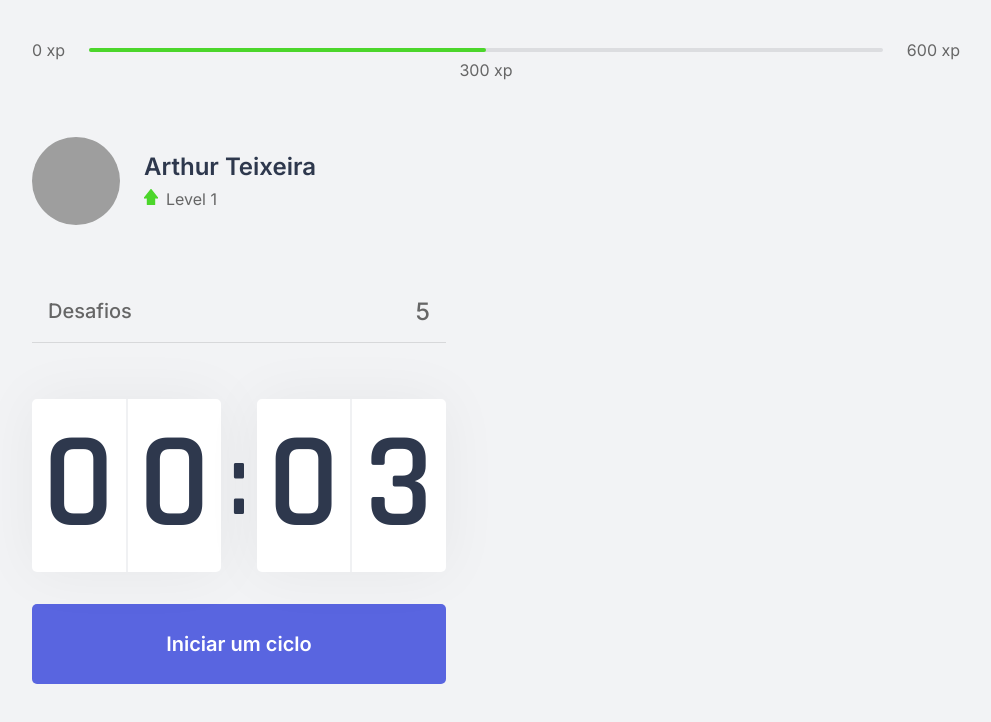
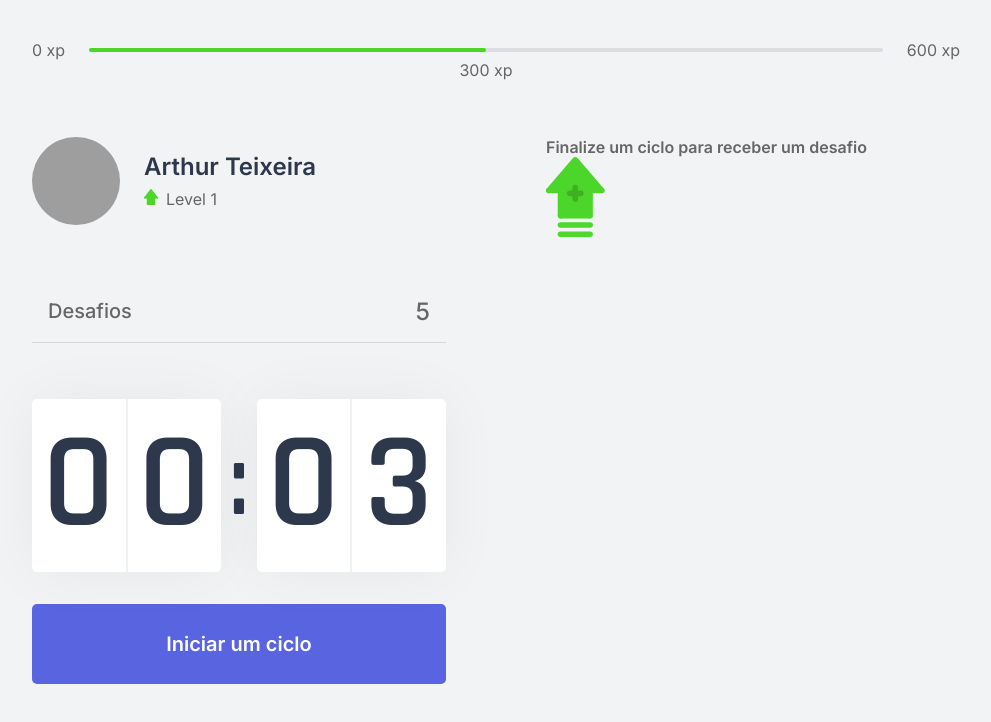
Before and after one commit to Arthur-art/ApplicationMoveit, a Next.js app in the folder moveit-next/: page / in a window 1280 px wide. Shown: the top 722 px of the page, without its empty margins (144-1135 px from the left). Built offline with nearby package versions, Linux system fonts and the light colour scheme; grey boxes are pictures that could not be loaded.

Commit message:
Creating components ChallengeBox

```diff
--- /dev/null
+++ b/moveit-next/src/components/ChallengeBox.tsx
@@ -0,0 +1,14 @@
+import styles from '../styles/components/ChallengeBox.module.css';
+
+export function ChallengeBox(){
+    return (
+        <div className={styles.challengeBoxContainer}>
+            <div className={styles.challengeNotActive}>
+                <strong>Finalize um ciclo para receber um desafio</strong>
+                <p>
+                    <img src="icons/level-up.svg" alt="Level Up" />
+                </p>
+            </div>
+        </div>
+    )
+}
--- a/moveit-next/src/pages/index.tsx
+++ b/moveit-next/src/pages/index.tsx
@@ -1,15 +1,14 @@
 import { ExperienceBar } from "../components/ExperienceBar";
 import { Profile } from "../components/Profile";
-import styles from '../styles/pages/Home.module.css'
-import {CompletedChallenges} from '../components/CompletedChallenges';
-import {Countdown} from '../components/Countdown';
-
-import Head from 'next/head';
+import { CompletedChallenges } from "../components/CompletedChallenges";
+import { Countdown } from "../components/Countdown";
+import { ChallengeBox } from "../components/ChallengeBox";
+import Head from "next/head";
+import styles from "../styles/pages/Home.module.css";
 
 export default function Home() {
   return (
     <div className={styles.container}>
-
       <Head>
         <title>Início | move.it</title>
       </Head>
@@ -23,10 +22,9 @@
           <Countdown />
         </div>
         <div>
-
+          <ChallengeBox />
         </div>
       </section>
-
     </div>
   );
 }
--- /dev/null
+++ b/moveit-next/src/styles/components/ChallengeBox.module.css
@@ -0,0 +1,2 @@
+.challengeBoxContainer {
+}
```
